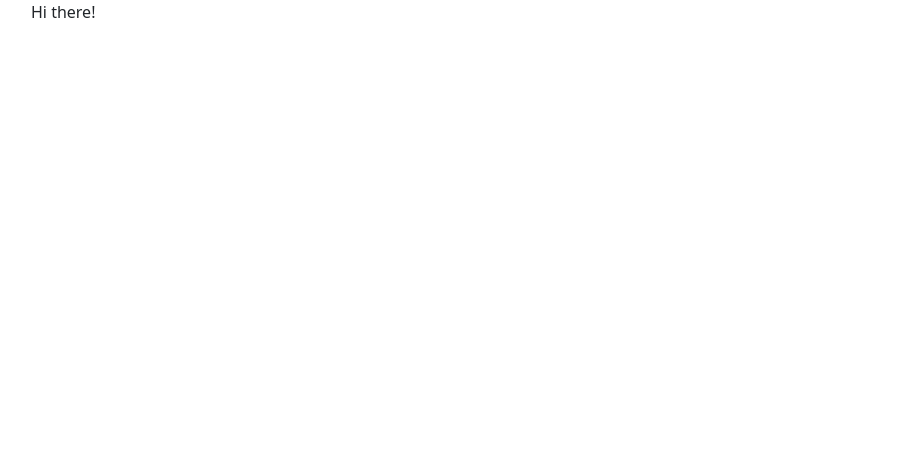
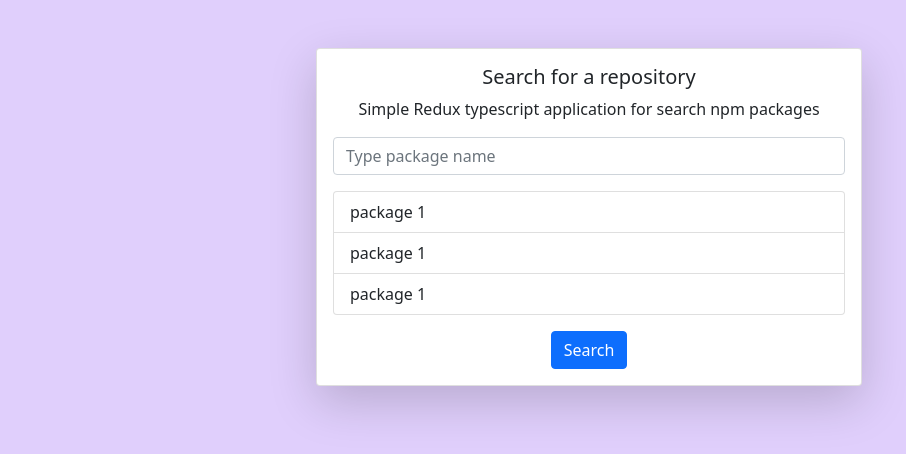
Before and after one commit to eliyahukoren/redux-ts, a React (Create React App) app: page / in a window 1280 px wide. Shown: the top 454 px of the page, without its empty margins (51-957 px from the left). Built offline with nearby package versions, Linux system fonts and the light colour scheme.

Commit message:
create a template of app and add the first implementation screenshot

```diff
--- a/public/index.html
+++ b/public/index.html
@@ -12,9 +12,17 @@
 		integrity="sha384-EVSTQN3/azprG1Anm3QDgpJLIm9Nao0Yz1ztcQTwFspd3yD65VohhpuuCOmLASjC" crossorigin="anonymous">
 
 	<title>Redux TS</title>
+	<style>
+		.bd-infigo-100{
+			background-color: #e0cffc;
+		}
+		.bd-indigo-200{
+			background-color: #c29ffa;
+		}
+	</style>
 </head>
 
-<body>
+<body class="bd-infigo-100">
 	<div id="root"></div>
 	<script src="https://cdn.jsdelivr.net/npm/bootstrap@5.0.2/dist/js/bootstrap.bundle.min.js"
 		integrity="sha384-MrcW6ZMFYlzcLA8Nl+NtUVF0sA7MsXsP1UyJoMp4YLEuNSfAP+JcXn/tWtIaxVXM" crossorigin="anonymous"></script>
--- a/src/components/app/App.tsx
+++ b/src/components/app/App.tsx
@@ -1,8 +1,11 @@
+import React from "react";
+import RepositoriesList from "../repositories-list/RepositoriesList";
 
-function App() {
-	return <div className="container">
-		Hi there!
-	</div>;
-}
-
-export {App};
+const App = () => {
+	return (
+		<div className="container">
+			<RepositoriesList />
+		</div>
+	);
+};
+export default App
--- a/src/components/index.ts
+++ /dev/null
@@ -1 +0,0 @@
-import { App } from "./app/App";
--- /dev/null
+++ b/src/components/repositories-list/RepositoriesList.tsx
@@ -0,0 +1,36 @@
+const RepositoriesList:React.FC = () => {
+	return (
+		<div className="row justify-content-center my-auto mt-5">
+			<div className="col-sm-6">
+				<form>
+					<div className="card text-center shadow-lg">
+						<div className="card-body">
+							<h5 className="card-title">Search for a repository</h5>
+
+							<p className="card-text">
+								Simple Redux typescript application for search npm
+								packages
+							</p>
+
+							<input
+								type="text"
+								className="form-control mb-3"
+								placeholder="Type package name"
+							/>
+
+							<ul className="list-group text-start mb-3">
+								<li className="list-group-item">package 1</li>
+								<li className="list-group-item">package 1</li>
+								<li className="list-group-item">package 1</li>
+							</ul>
+
+							<button className="btn btn-primary">Search</button>
+						</div>
+					</div>
+				</form>
+			</div>
+		</div>
+	);
+}
+
+export default RepositoriesList;
--- a/src/index.tsx
+++ b/src/index.tsx
@@ -1,7 +1,14 @@
 import ReactDOM from "react-dom/client";
-import { App } from "./components/app/App";
+import App from "./components/app/App";
+import { Provider } from "react-redux";
+import { store } from "./state";
 
 const root = ReactDOM.createRoot(
 	document.getElementById("root") as HTMLElement
 );
-root.render(<App />);
+
+root.render(
+	// <Provider store={store}>
+		<App />
+	// </Provider>
+);
```
Also changed, not shown: src/state/reducers/repositoriesReducer.ts (+7 -1 lines), redux-ts.png (added), 1 other file (tests, documents, lock files or other folders).
